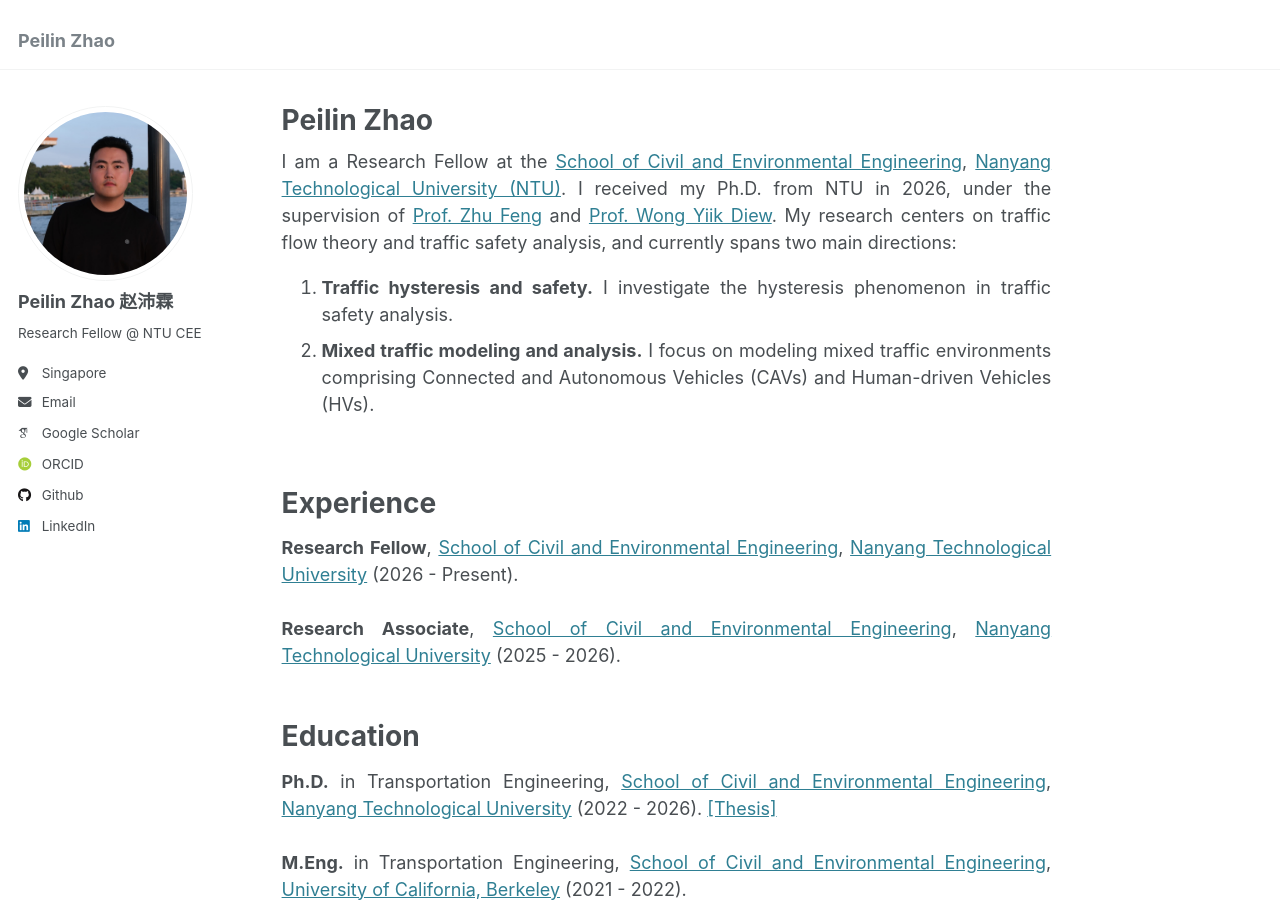
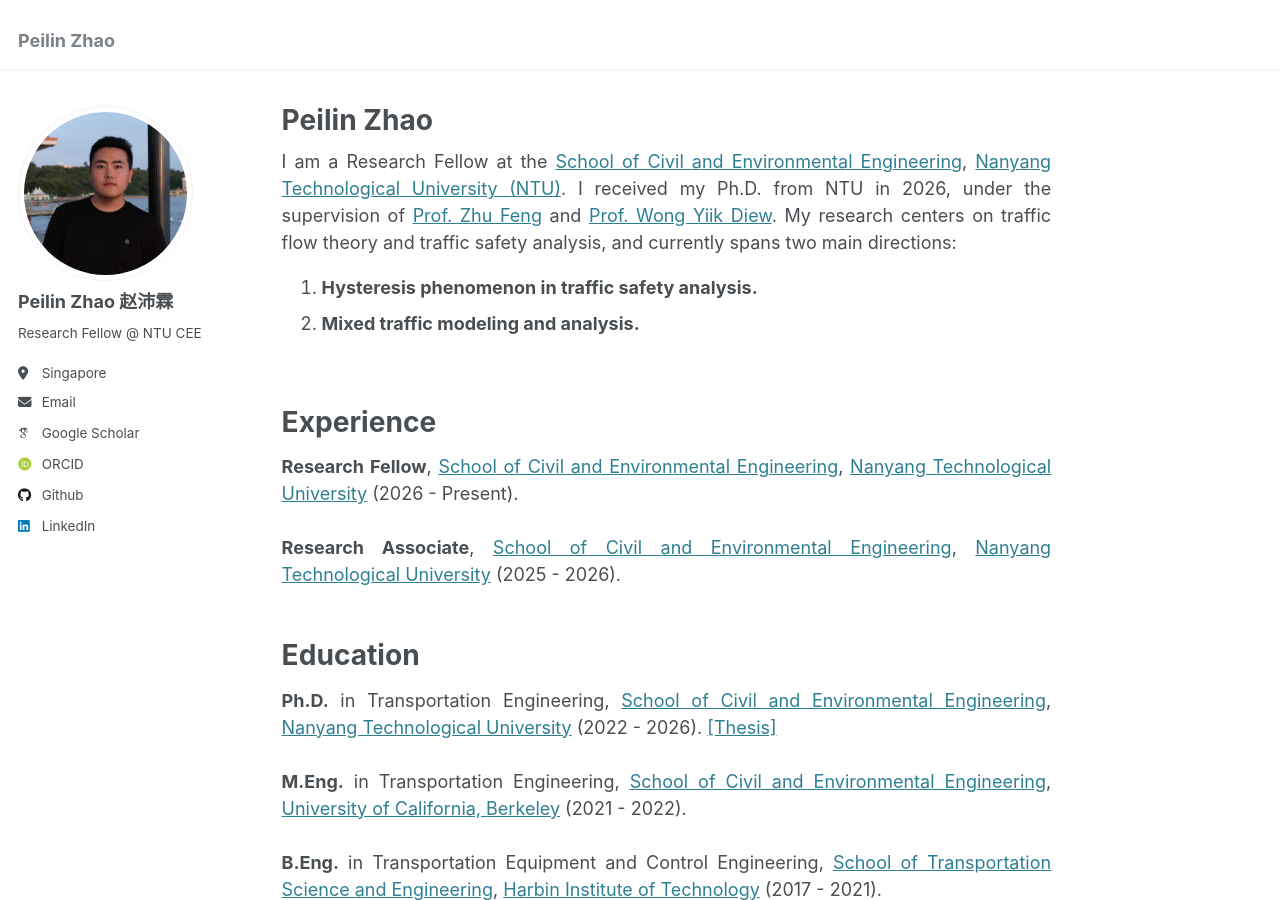
Before and after one commit to Jerry-zpl/Jerry-zpl.github.io, a Jekyll site: the page built from _pages/about.md, in a window 1280 px wide and 900 px high. Built offline with Jekyll 4.4.1, drawn with Linux system fonts in a browser that asks for light colours; some web fonts are replaced.

Commit message:
Revise traffic research descriptions in about page
Reworded research focus areas for clarity.

```diff
--- a/_pages/about.md
+++ b/_pages/about.md
@@ -12,8 +12,8 @@
 I am a Research Fellow at the <a href="https://www.ntu.edu.sg/cee">School of Civil and Environmental Engineering</a>, <a href="https://www.ntu.edu.sg/">Nanyang Technological University (NTU)</a>. I received my Ph.D. from NTU in 2026, under the supervision of <a href="https://dr.ntu.edu.sg/cris/rp/rp00740">Prof. Zhu Feng</a> and <a href="https://dr.ntu.edu.sg/cris/rp/rp00667">Prof. Wong Yiik Diew</a>. My research centers on traffic flow theory and traffic safety analysis, and currently spans two main directions:
 
 <ol>
-  <li><strong>Traffic hysteresis and safety.</strong> I investigate the hysteresis phenomenon in traffic safety analysis.</li>
-  <li><strong>Mixed traffic modeling and analysis.</strong> I focus on modeling mixed traffic environments comprising Connected and Autonomous Vehicles (CAVs) and Human-driven Vehicles (HVs).</li>
+  <li><strong>Hysteresis phenomenon in traffic safety analysis.</strong> </li>
+  <li><strong>Mixed traffic modeling and analysis.</strong> </li>
 </ol>
 
 </div>
```
